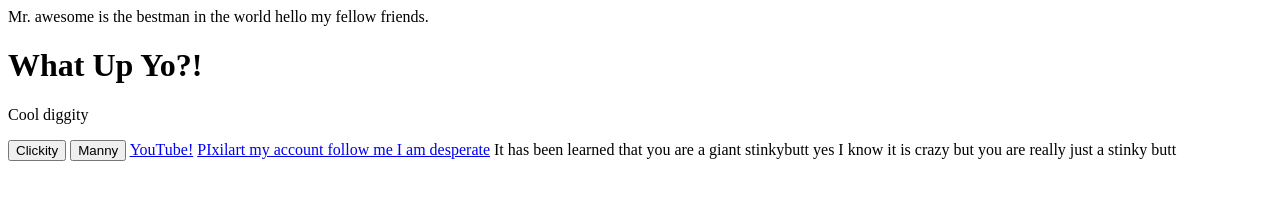
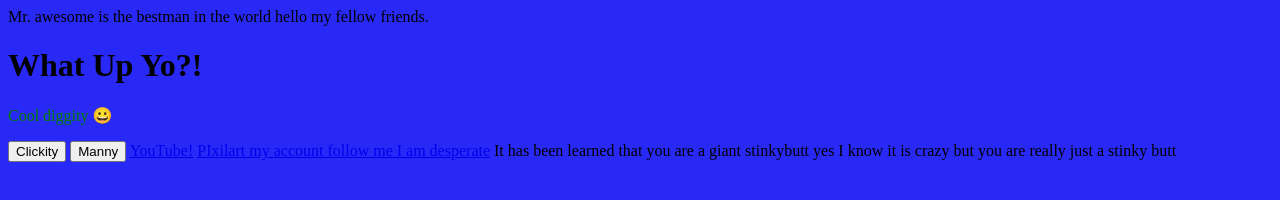
Before and after one commit to WilliamLabs/WebsiteScratch, a plain HTML site: page index.html in a window 1280 px wide. Drawn offline with Linux system fonts and the light colour scheme.

Commit message:
Added Styling

```diff
--- a/index.html
+++ b/index.html
@@ -3,9 +3,10 @@
     <head>
         <title>William's Site</title>
     </head>Mr.  awesome is the bestman in the world
-    <body> hello my fellow friends.
+    <body style="background-color: #2929f7;"> hello my fellow friends.
         <h1>What Up Yo?!</h1>
-        <p>Cool diggity</p>
+        <p style="color: green;"> </b>Cool diggity &#128512;</p>
+
 
         <button onclick="clickity()">Clickity</button>
         <button onclick="manny()" >Manny</button>
```
